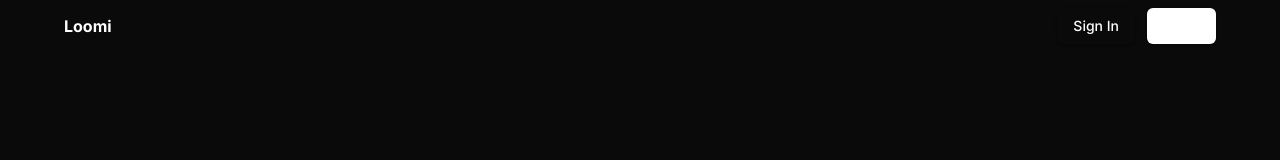
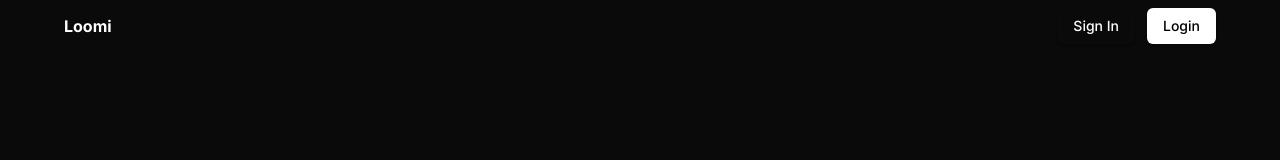
Before and after one commit to Carlthegreatt/Loomi, a Next.js app: page / in a window 1280 px wide. Shown: the top 160 px of the page. Built offline with nearby package versions, Linux system fonts and the light colour scheme.

Commit message:
Auto-commit SignupPopover.tsx: 2025-08-24 15:03:56

```diff
--- a/src/components/sections/SignupPopover.tsx
+++ b/src/components/sections/SignupPopover.tsx
@@ -12,7 +12,7 @@ export default function SignupModal() {
       {/* Trigger button */}
       <Button
         onClick={() => setOpen(true)}
-        className="px-4 py-2 bg-white text-white rounded-md hover:bg-neutral-900"
+        className="px-4 py-2 bg-white text-black rounded-md hover:bg-neutral-900"
       >
         Login
       </Button>
```
